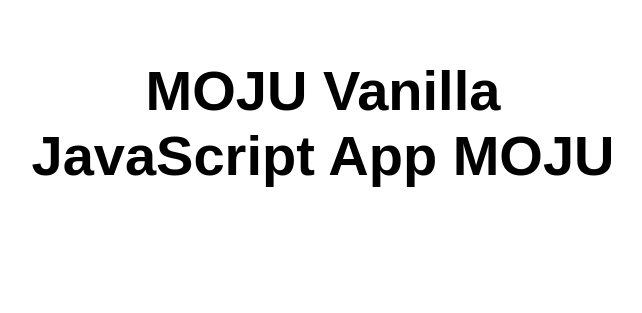
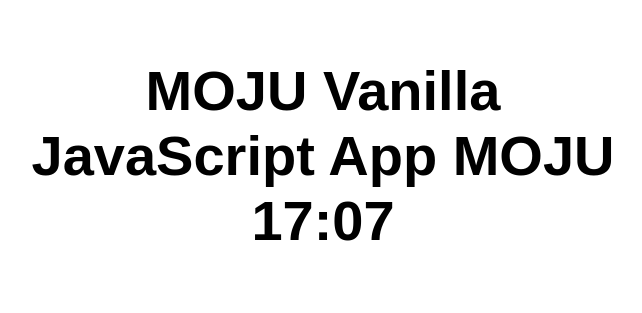
Before and after one commit to jmorscher/my-first-static-web-app, a website: page src/index.html in a window 1280 px wide. Shown: the whole page, without its empty margins (317-959 px from the left). Drawn offline with Linux system fonts and the light colour scheme.

Commit message:
test 1708

```diff
--- a/src/index.html
+++ b/src/index.html
@@ -9,7 +9,7 @@
 
   <body>
     <main>
-      <h1>MOJU Vanilla JavaScript App MOJU</h1>
+      <h1>MOJU Vanilla JavaScript App MOJU 17:07</h1>
     </main>
   </body>
 </html>
```
